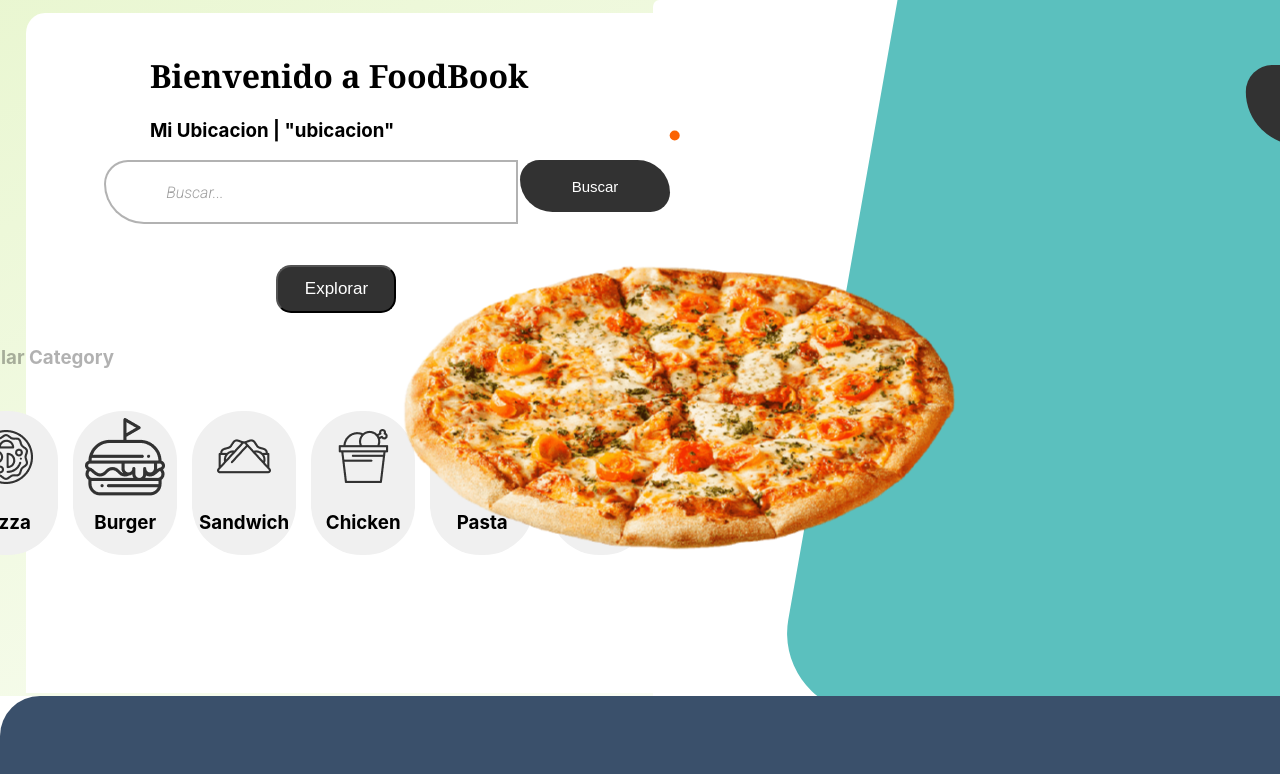
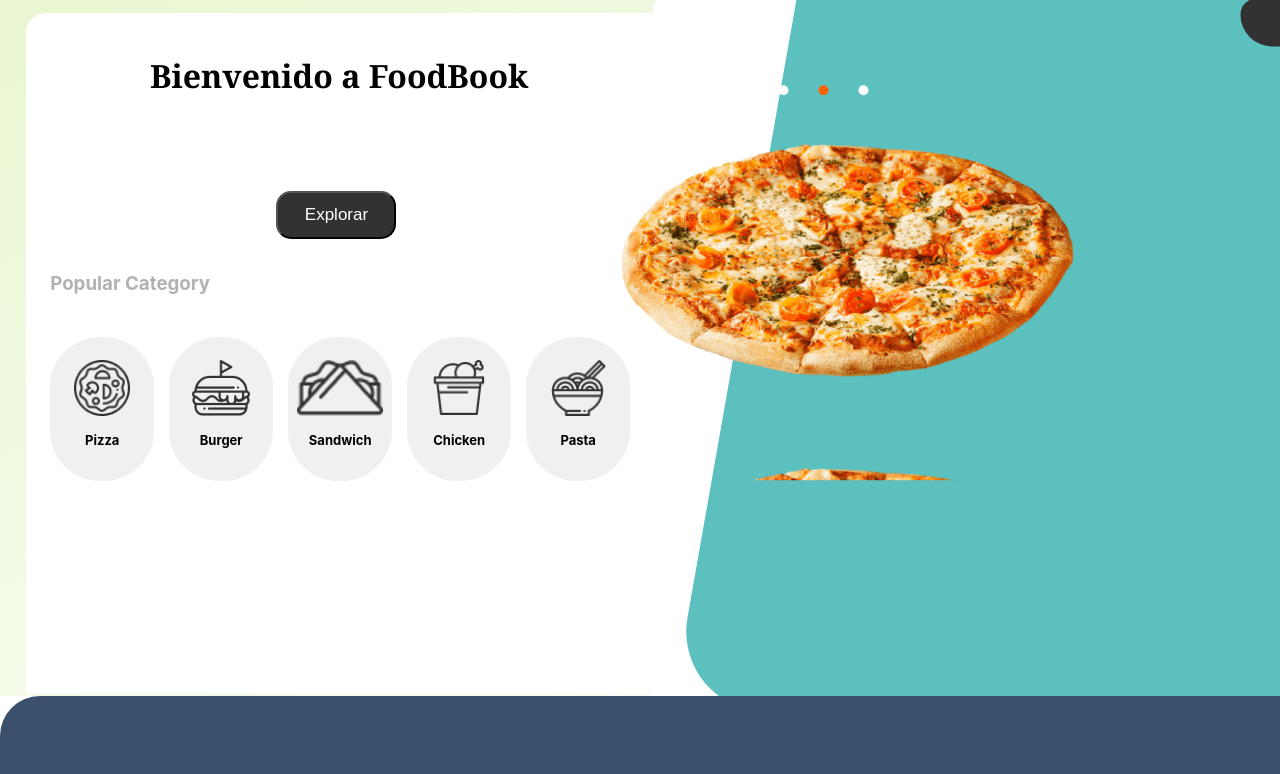
Before and after one commit to victorlavadoalva/PF-Food, a React (Create React App) app in the folder client/: page / in a window 1280 px wide. Shown: the top 774 px of the page. Built offline with nearby package versions, Linux system fonts and the light colour scheme; no server answers.

Commit message:
Landing-responsive 1500px

```diff
--- a/client/src/Components/CardLanding/index.module.css
+++ b/client/src/Components/CardLanding/index.module.css
@@ -13,6 +13,8 @@
     margin:20px 0 0 0;
 
 }
+
+
 .cardContainer:hover {
     border: 1px solid black;
     transform: scale(1.05);
@@ -24,5 +26,18 @@
     justify-content: center;
     margin:10px 0 0 0;
     height: 50%;
-    width: 100%;
+
 }
+
+@media (max-width: 1366px) {
+    .imgContainer img{
+        margin:10px 0 0 0;
+    height: 7vh;
+    }
+}
+
+@media (max-width: 1366px) {
+    .cardContainer h3{
+        font-size: 13px;
+    }
+}
--- a/client/src/Pages/Landing/Carrusel.jsx
+++ b/client/src/Pages/Landing/Carrusel.jsx
@@ -44,6 +44,14 @@ setSelectedImage(images[index]);
     transition: "opacity 0.5s",
   };
 
+  const mediaQuery = window.matchMedia("(max-width: 1500px)");
+
+if (mediaQuery.matches) {
+  imgStyles.width = "30rem";
+  imgStyles.margin = "0px 0 0 0";
+  imgStyles.height = "20rem";
+}
+
 return (
     <div className={styles.carousel}>
         <div className={styles.pagination_circular}>
--- a/client/src/Pages/Landing/index.jsx
+++ b/client/src/Pages/Landing/index.jsx
@@ -2,7 +2,6 @@ import { useEffect } from "react";
 import { useDispatch, useSelector } from 'react-redux';
 import { Link } from "react-router-dom";
 import CardLanding from "../../Components/CardLanding";
-import SearchBar from "../../Components/SearchBar/index";
 import { getRestorants } from "../../Redux/actions";
 import { props } from "../../dataHardcodeo/constants";
 import Carousel from "./Carrusel";
@@ -22,10 +21,6 @@ function Landing() {
       <div className={styles.containerContent}>
         <div className={styles.containerTitle}>
           <h1>Bienvenido a FoodBook </h1>
-          <h3>Mi Ubicacion | "ubicacion"</h3>
-        </div>
-        <div className={styles.searchBar}>
-          <SearchBar />
         </div>
         <div className={styles.divLink}>
           <Link to={"/home"}  style={{ textDecoration: "none" }}>
--- a/client/src/Pages/Landing/styles.module.css
+++ b/client/src/Pages/Landing/styles.module.css
@@ -29,6 +29,13 @@ overflow: hidden;
   margin: 1% 0 0px 2%;
 }
 
+/* @media (max-width: 768px) {
+  .containerContent {
+    height: ;
+    background-color: #f0f0f0;
+  }
+} */
+
 .containerTitle {
   /* border:3px solid black; */
   order:1;
@@ -36,20 +43,12 @@ overflow: hidden;
   margin: 20px 0 0 0;
   height:10rem;
 }
+
+
+
 .containerTitle h1 {
   font-family:Georgia, 'Times New Roman', Times, serif;
   font-size: 2,5rem;
-}
-
-.searchBar {
-  margin-left:30px;
-  /* border:3px solid black; */
-  align-items: center;
-  justify-content: center;
-  height: 8rem;
-  width: 50rem;
-  order:2;
-
 }
 
 .divLink {
@@ -82,6 +81,12 @@ overflow: hidden;
   gap:15px
 }
 
+@media (max-width: 1500px) {
+  .containerCards , .popularCards {
+    width: 38rem;
+  }
+}
+
 .category {
   opacity: 0.3;
 }
@@ -106,6 +111,15 @@ overflow: hidden;
   transform: rotate(10deg);
 }
 
+@media (max-width: 1500px) {
+  .elementDesing {
+    height: 150vh;
+    width: 100vh;
+    bottom: 55vh;
+    right: -15vh;
+  }
+}
+
 .buttonAccount {
   position: relative;
   top:30vh;
@@ -125,6 +139,16 @@ overflow: hidden;
   transform: rotate(-10deg);
 }
 
+@media (max-width: 1500px) {
+  .buttonAccount {
+    position: relative;
+      height: 3rem;
+      width: 20vh;
+      top:25rem;
+      left:55vh;
+  }
+}
+
 .container_carousel {
   /* border:3px solid black; */
   position: absolute;
@@ -134,6 +158,15 @@ overflow: hidden;
   transform: rotate(-10deg);
   right: 300px;
 
+}
+
+@media (max-width: 1500px) {
+  .container_carousel {
+    width: 30rem;
+  height: 50vh;
+  top:35rem;
+  right: 18rem;
+  }
 }
 
 .button {
@@ -186,6 +219,12 @@ overflow: hidden;
   height: 5%;
 }
 
+@media (max-width: 1500px) {
+  .pagination_circular {
+
+  height: 5%;
+  }
+}
 .pagination_circular span {
   color:transparent;
   width: 10px;
--- a/client/src/dataHardcodeo/constants.js
+++ b/client/src/dataHardcodeo/constants.js
@@ -1,5 +1,4 @@
 import chicken from "../Img/ImgCardLanding/Chicken.png"
-import dessert from "../Img/ImgCardLanding/Dessert.png"
 import pasta from "../Img/ImgCardLanding/Pasta.png"
 import sandwich from "../Img/ImgCardLanding/Sandwich.png"
 import burger from "../Img/ImgCardLanding/hamburger.png"
@@ -204,12 +203,7 @@ export const props = [
       id: 5,
       image: pasta,
       name: "Pasta",
-    },
-    {
-      id: 6,
-      image: dessert,
-      name: "Dessert",
-    },
+    }
 ]
 
 export const dataImg = [
```
